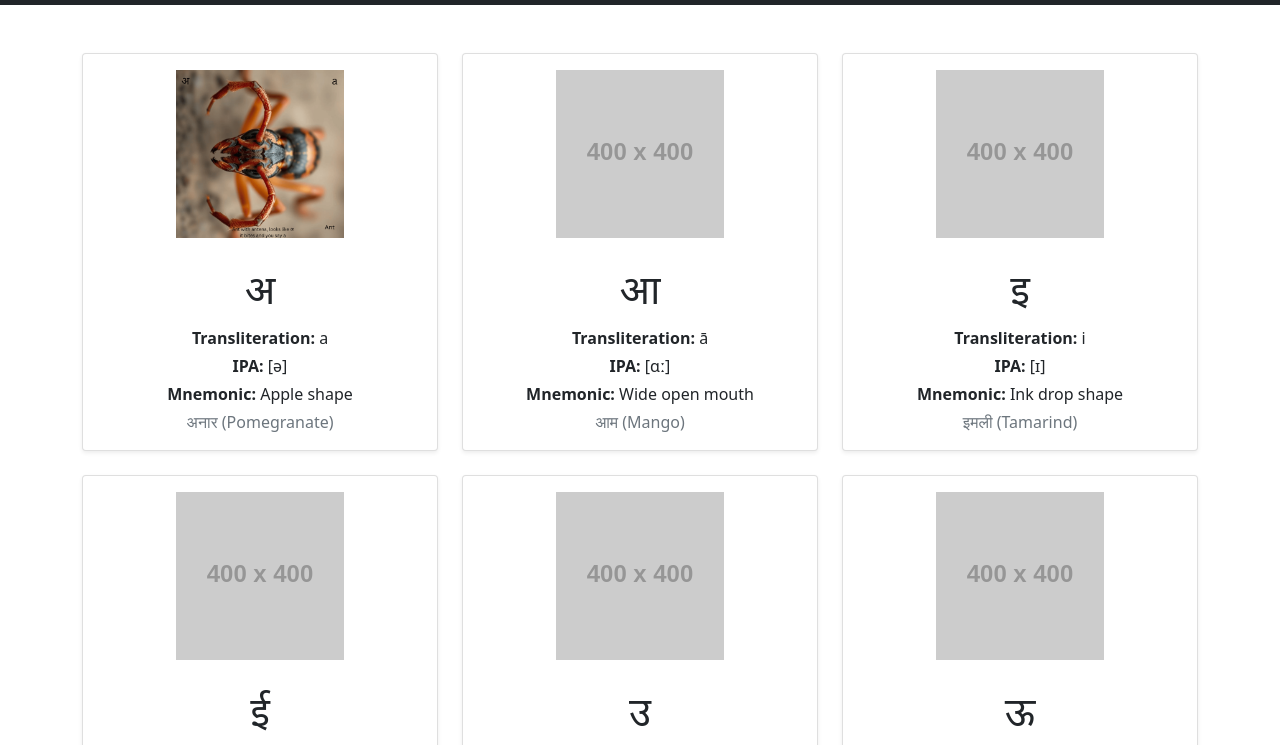
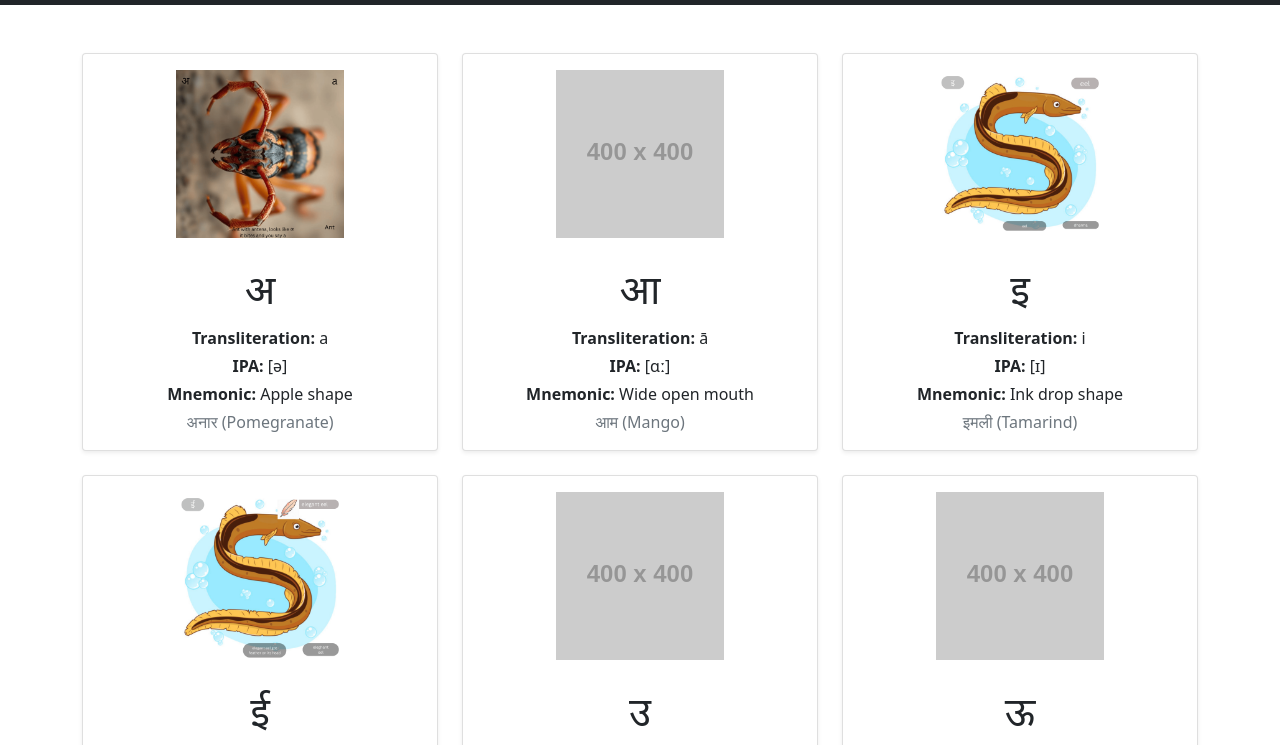
Before and after one commit to sahilkashyap64/hindi-letter-mnenomics, a plain HTML site: page index.html in a window 1280 px wide. Shown: the part 51-796 px from the top of the page. Drawn offline with nearby package versions, Linux system fonts and the light colour scheme; placeholder pictures from the web are drawn by us; files whose address does not match are found by name.

Commit message:
Update index.html

```diff
--- a/index.html
+++ b/index.html
@@ -92,7 +92,7 @@
         "IPA": "[ɪ]",
         "mnemonic": "Ink drop shape",
         "exampleWord": "इमली (Tamarind)",
-        "image": "https://placehold.co/400?text=i&font=roboto",
+        "image": "./mnemonics/lite/e.png",
         "group": "vowels"
     },
     {
@@ -101,7 +101,7 @@
         "IPA": "[iː]",
         "mnemonic": "Ear shape",
         "exampleWord": "ईख (Sugarcane)",
-        "image": "https://placehold.co/400?text=ee&font=roboto",
+        "image": "./mnemonics/lite/ee.png",
         "group": "vowels"
     },
     {
```
